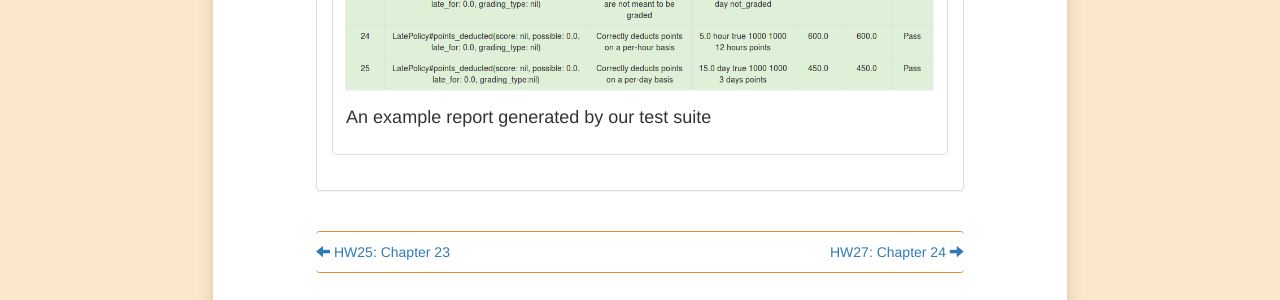
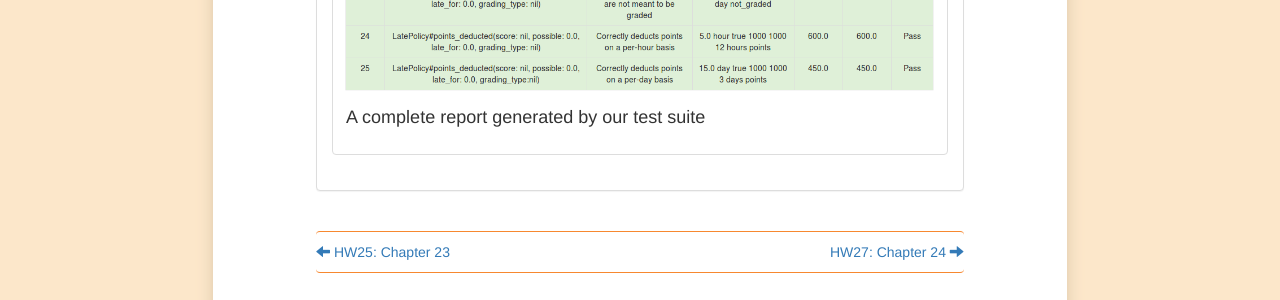
Before and after one commit to kayla-glick/kayla-glick.github.io, a Jekyll site: the page built from portfolio/csci_362_blog/_posts/2017-11-14-hw26.md, in a window 1280 px wide and 900 px high, scrolled down 2642 px. Shown: the part 480-780 px from the top of the window. Built offline with Jekyll 4.4.1, drawn with Linux system fonts in a browser that asks for light colours; nearby versions of some CDN libraries.

Commit message:
fix hw26 caption

```diff
--- a/portfolio/csci_362_blog/_posts/2017-11-14-hw26.md
+++ b/portfolio/csci_362_blog/_posts/2017-11-14-hw26.md
@@ -23,6 +23,6 @@ category: csci_362_blog
 <div class="thumbnail glowing-link">
   <img src="/assets/images/csci_362_blog/hw26_report.png" class="" width="100%" alt="HW26 - Full Test Report">
   <div class="caption">
-    <p>An example report generated by our test suite</p>
+    <p>A complete report generated by our test suite</p>
   </div>
 </div>
```
